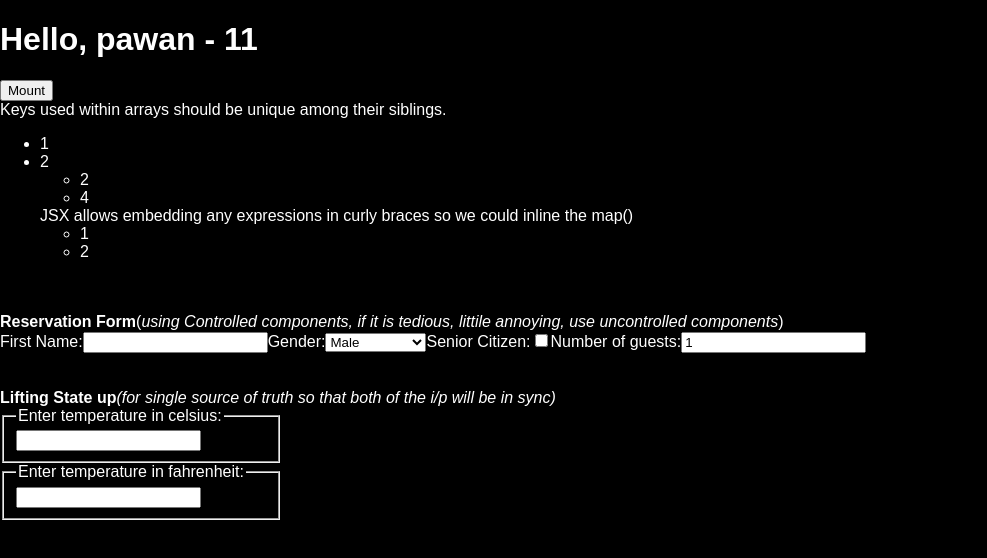
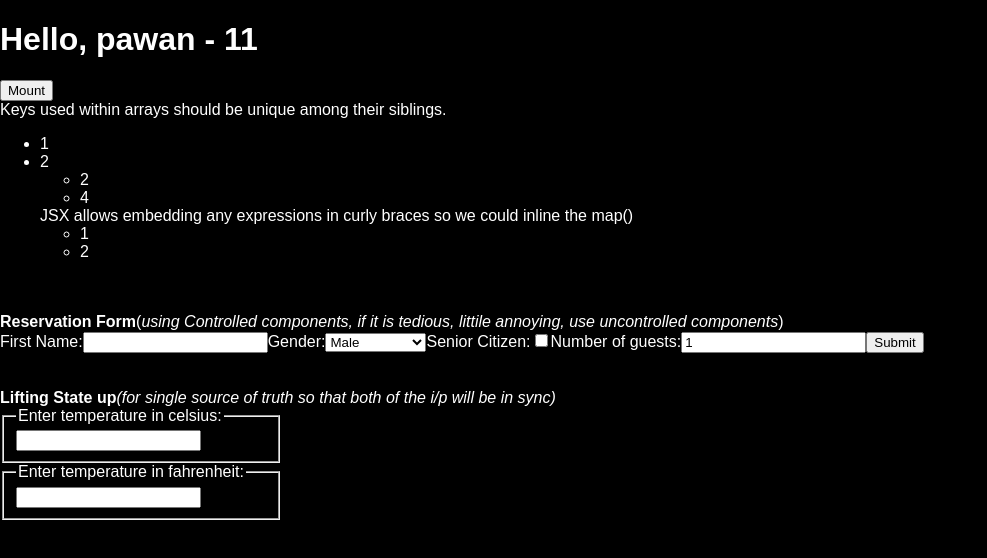
Before and after one commit to pchourasia/React-tutorial, a React (Create React App) app: page / in a window 1280 px wide. Shown: the top 558 px of the page, without its empty margins (0-987 px from the left). Built offline with nearby package versions, Linux system fonts and the light colour scheme.

Commit message:
added submit form method

```diff
--- a/src/Form.js
+++ b/src/Form.js
@@ -10,6 +10,11 @@ class Reservation extends Component{
             numberOfGuests: 1
         };
         this.handleInputChange = this.handleChange.bind(this);
+        this.submitForm = this.submitForm.bind(this);
+    }
+
+    submitForm(){
+
     }
 
     handleChange(event){
@@ -44,6 +49,7 @@ class Reservation extends Component{
                     Number of guests:
                     <input name="numberOfGuests" type="number" value={this.state.numberOfGuests} onChange={this.handleInputChange}/>
                 </label>
+                <button onClick={this.submitForm}>Submit</button>
             </form>
         );
     }
```
Also changed, not shown: package.json (line endings or trailing spaces), 1 other file (tests, documents, lock files or other folders).
